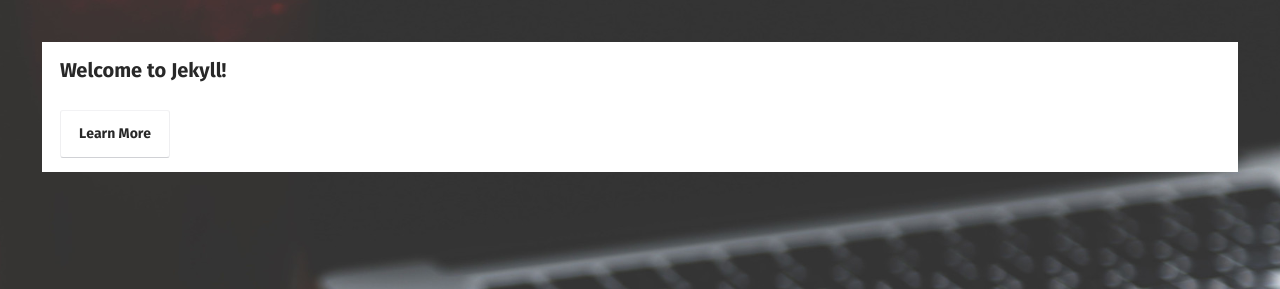
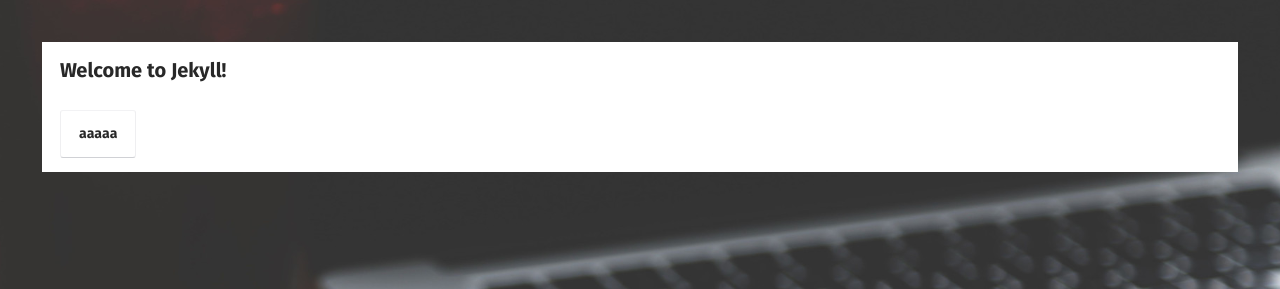
Before and after one commit to sangwoo24/sangwoo24.github.io, a Jekyll site: the page built from posts/index.md, in a window 1280 px wide. Shown: the part 158-447 px from the top of the page. Built offline with Jekyll 4.4.1, drawn with Linux system fonts in a browser that asks for light colours; some web fonts are replaced.

Commit message:
Update post-list.html

```diff
--- a/_layouts/post-list.html
+++ b/_layouts/post-list.html
@@ -29,7 +29,7 @@
                         <li class="wow fadeInLeft" data-wow-duration="1.5s">
                             <a class="zoombtn" href="{{ site.url }}{{ post.url }}">{{ post.title }}</a>
                             <p>{{ post.excerpt }}</p>
-                            <a href="https://github.com/sangwoo24/Main-Project-in-KPU/tree/master/Household%20Account%20Book%20" class="btn">Learn More</a>
+                            <a href="https://github.com/sangwoo24/Main-Project-in-KPU/tree/master/Household%20Account%20Book%20" class="btn">aaaaa</a>
                         </li>
                     </ul>
                         {% endif %}
```
